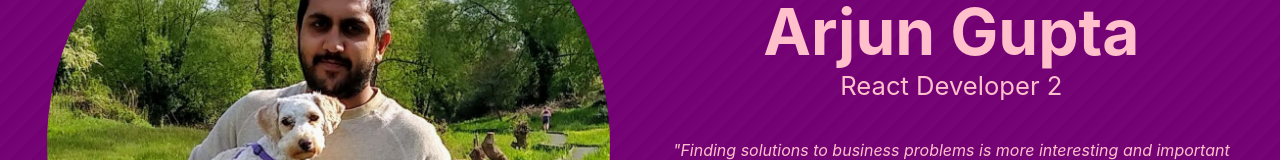
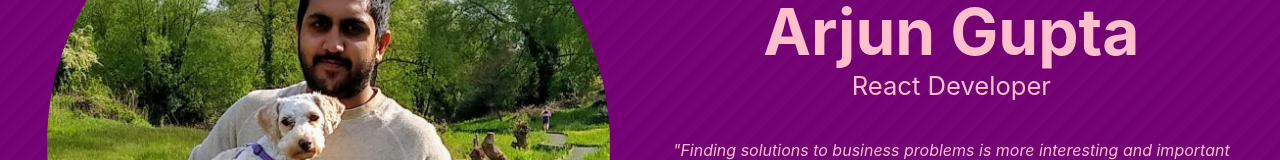
Before and after one commit to TAQ2/taq2.github.io, a React (Create React App) app: page /#/ in a window 1280 px wide. Shown: the part 255-415 px from the top of the page. Built offline with nearby package versions, Linux system fonts and the light colour scheme.

Commit message:
test post commit hook

```diff
--- a/package.json
+++ b/package.json
@@ -26,7 +26,7 @@
   },
   "husky": {
     "hooks": {
-      "post-commit": "npm run deploy"
+      "post-push": "npm run deploy"
     }
   },
   "eslintConfig": {
--- a/src/Home/LandingTile.js
+++ b/src/Home/LandingTile.js
@@ -131,7 +131,7 @@ export default function LandingTile({ infoSectionRef, history }) {
               marginBottom: "1.5em"
             }}
           >
-            React Developer 2
+            React Developer
           </div>
           <Quote>
             "Finding solutions to business problems is more interesting and
```
